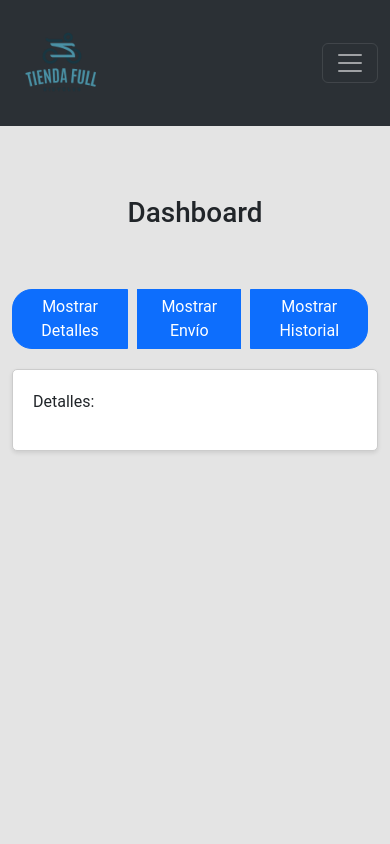
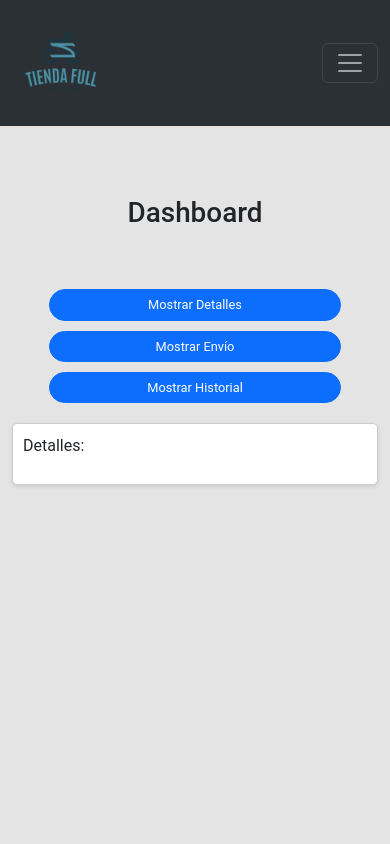
Before and after one commit to fedekrenn/tiendafull-ispc, an Angular app in the folder frontend/: page /Dashboard in a window 390 px wide. Shown: the top 844 px of the page. Built offline with nearby package versions, Linux system fonts and the light colour scheme.

Commit message:
Se termina de ajustar el responsive

```diff
--- a/frontend/src/app/components/contact-page/contact-page.component.css
+++ b/frontend/src/app/components/contact-page/contact-page.component.css
@@ -62,3 +62,11 @@ iframe {
 .contact-info p {
   margin: 5px 0;
 }
+
+@media (max-width: 1041px) {
+  main {
+    flex-direction: column-reverse;
+    align-items: center;
+    padding: 40px;
+  }
+}
--- a/frontend/src/app/components/customer-dashboard/customer-dashboard.component.css
+++ b/frontend/src/app/components/customer-dashboard/customer-dashboard.component.css
@@ -18,3 +18,23 @@
   box-shadow: 0 2px 4px rgba(0, 0, 0, 0.1);
   background-color: #fff;
 }
+
+@media (max-width: 511px) {
+  .router-container {
+    padding: 10px;
+  }
+}
+
+@media (max-width: 476px) {
+  .btn-group {
+    flex-direction: column;
+    gap: 10px;
+  }
+
+  .btn-group .btn {
+    width: 80%;
+    margin: 0 auto;
+    font-size: 0.8em;
+    border-radius: 20px;
+  }
+}
--- a/frontend/src/app/components/customer-dashboard/customer-dashboard.component.html
+++ b/frontend/src/app/components/customer-dashboard/customer-dashboard.component.html
@@ -13,5 +13,6 @@
   </div>
   <div class="router-container">
     <p>Detalles:</p>
+    <router-outlet></router-outlet>
   </div>
 </main>
--- a/frontend/src/app/components/customer-dashboard/customer-dashboard.component.ts
+++ b/frontend/src/app/components/customer-dashboard/customer-dashboard.component.ts
@@ -1,10 +1,10 @@
 import { Component } from '@angular/core';
-import { RouterLink } from '@angular/router';
+import { RouterLink, RouterOutlet  } from '@angular/router';
 
 @Component({
   selector: 'app-customer-dashboard',
   standalone: true,
-  imports: [RouterLink],
+  imports: [RouterLink, RouterOutlet],
   templateUrl: './customer-dashboard.component.html',
   styleUrl: './customer-dashboard.component.css',
 })
--- a/frontend/src/app/components/customer-dashboard/historial/historial.component.css
+++ b/frontend/src/app/components/customer-dashboard/historial/historial.component.css
@@ -7,7 +7,8 @@
   border-collapse: collapse;
 }
 
-  .card-body th, .card-body td {
+.card-body th,
+.card-body td {
   padding: 8px;
   border-bottom: 1px solid #ddd;
   text-align: left;
@@ -20,3 +21,13 @@
 .card-body tbody tr:nth-child(even) {
   background-color: #f9f9f9;
 }
+
+@media (max-width: 511px) {
+  table {
+    font-size: .8em;
+  }
+
+  .card-body {
+    padding: 10px;
+  }
+}
--- a/frontend/src/app/components/customer-dashboard/historial/historial.component.ts
+++ b/frontend/src/app/components/customer-dashboard/historial/historial.component.ts
@@ -5,8 +5,6 @@ import { Component } from '@angular/core';
   standalone: true,
   imports: [],
   templateUrl: './historial.component.html',
-  styleUrl: './historial.component.css'
+  styleUrl: './historial.component.css',
 })
-export class HistorialComponent {
-
-}
+export class HistorialComponent {}
--- a/frontend/src/app/components/header/header.component.html
+++ b/frontend/src/app/components/header/header.component.html
@@ -22,19 +22,19 @@
       <div class="collapse navbar-collapse" id="navbarNav">
         <ul class="navbar-nav">
           <li class="nav-item">
+            <a class="nav-link" routerLink="/Productos">Productos</a>
+          </li>
+          <li class="nav-item">
             <a href="/Contact" class="nav-link">Contacto</a>
           </li>
           <li class="nav-item">
-            <a  class="nav-link" routerLink="/Nosotros">Acerca de nosotros</a>
+            <a class="nav-link" routerLink="/Nosotros">Acerca de nosotros</a>
           </li>
           <li class="nav-item">
-            <a class="nav-link" routerLink="/Productos">Productos</a>
+            <a class="nav-link" routerLink="/Dashboard">Dashboard</a>
           </li>
           <li class="nav-item">
             <a class="nav-link" routerLink="/Login">Iniciar sesión</a>
-          </li>
-          <li class="nav-item">
-            <a class="nav-link" routerLink="/Dashboard">Dashboard</a>
           </li>
         </ul>
       </div>
```
Also changed, not shown: frontend/src/app/components/customer-dashboard/historial/historial.component.html (indentation only), 2 other files (tests, documents, lock files or other folders). Lines whose indentation alone changed are shown as unchanged.
